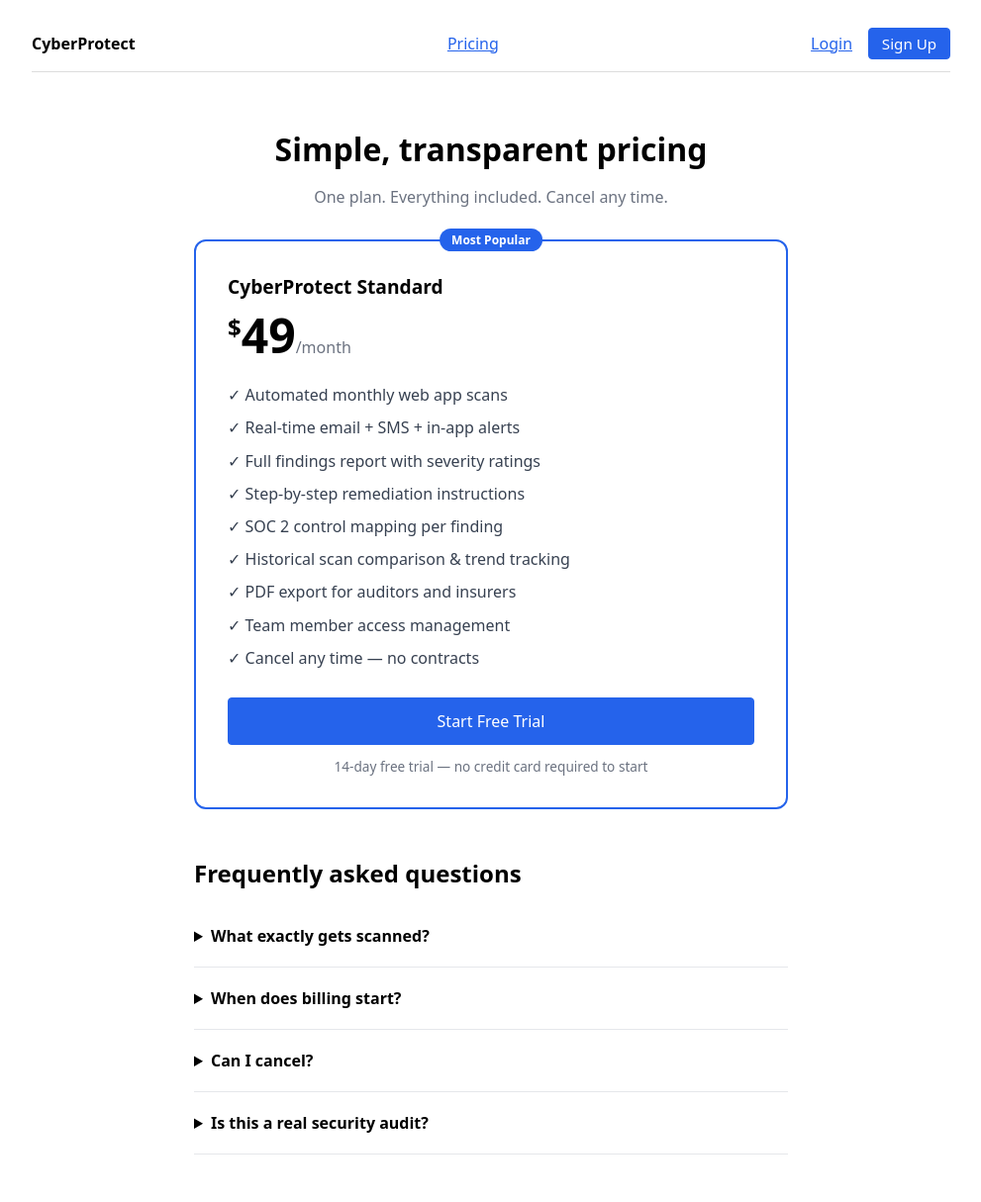
After one commit to yahia-selmasry/CyberProtect, a Flask app: page /pricing in a window 1280 px wide. The commit adds this page. Shown: the whole page at 99% size, without its empty margins (144-1135 px from the left). Run offline with Flask 3, Linux system fonts and the light colour scheme.

Commit message:
feat: add Stripe subscription billing ($49/mo)
- /pricing — public page with plan details, feature list, FAQ, and
  Sign Up CTA; visible to unauthenticated visitors
- /accounts/<id>/billing — owner-only page showing subscription status
  (active / trialing / past_due / cancelled) with Subscribe and
  Manage/Cancel buttons
- Stripe Checkout session endpoint creates a hosted payment page
- Stripe Customer Portal endpoint lets owners update payment or cancel
- /webhook/stripe syncs subscription_status on checkout.session.completed,
  customer.subscription.updated, and customer.subscription.deleted events
- Scan trigger now blocks with a redirect to /billing if subscription is
  not active or trialing
- stripe_customer_id column added to businesses table
- Pricing link added to global nav; Billing link added to dashboard cards
- Requires STRIPE_SECRET_KEY, STRIPE_PRICE_ID, STRIPE_WEBHOOK_SECRET
  env vars on Render

Co-Authored-By: Claude Sonnet 4.6 <noreply@anthropic.com>

```diff
--- a/app.py
+++ b/app.py
@@ -32,6 +32,7 @@ from routes.team import team_bp
 from routes.export import export_bp
 from routes.time_entry import time_entry_bp
 from routes.import_csv import import_bp
+from routes.billing import billing_bp
 
 app.register_blueprint(auth_bp)
 app.register_blueprint(dashboard_bp)
@@ -41,6 +42,7 @@ app.register_blueprint(team_bp)
 app.register_blueprint(export_bp)
 app.register_blueprint(time_entry_bp)
 app.register_blueprint(import_bp)
+app.register_blueprint(billing_bp)
 
 with app.app_context():
     db.create_all()
--- a/database.py
+++ b/database.py
@@ -32,6 +32,8 @@ class Business(db.Model):
     created_at = db.Column(db.DateTime, default=datetime.utcnow)
     subscription_status = db.Column(db.Enum("active", "trialing", "cancelled", "past_due", name="sub_status"), default="trialing")
     subscription_plan = db.Column(db.String(50), default="v1_standard")
+
+    stripe_customer_id = db.Column(db.String(255), nullable=True)
 
     accounts = db.relationship("Account", back_populates="business", lazy=True)
 
--- a/requirements.txt
+++ b/requirements.txt
@@ -12,3 +12,4 @@ weasyprint
 cryptography
 pytest
 pytest-flask
+stripe
--- a/routes/auth.py
+++ b/routes/auth.py
@@ -3,6 +3,12 @@ from flask_login import login_user, logout_user, login_required
 from database import db, User, TrackUser, Athlete
 
 auth_bp = Blueprint("auth", __name__)
+
+
+@auth_bp.route("/pricing")
+def pricing():
+    """Public pricing page."""
+    return render_template("pricing.html")
 
 
 @auth_bp.route("/login", methods=["GET", "POST"])
--- a/routes/scans.py
+++ b/routes/scans.py
@@ -27,6 +27,9 @@ def list_scans(account_id):
 @login_required
 def trigger_scan(account_id):
     account = _get_account_or_403(account_id)
+    if account.business.subscription_status not in ("active", "trialing"):
+        flash("Your subscription is inactive. Please subscribe to run scans.")
+        return redirect(url_for("billing.billing", account_id=account_id))
     scan = Scan(
         account_id=account_id,
         scheduled_at=datetime.utcnow(),
--- a/static/style.css
+++ b/static/style.css
@@ -38,3 +38,34 @@ pre { white-space: pre-wrap; background: #f3f4f6; padding: .5rem; border-radius:
 .severity-medium { background: #fef9c3; color: #a16207; }
 .severity-low { background: #dbeafe; color: #1d4ed8; }
 .severity-informational { background: #f3f4f6; color: #374151; }
+
+/* Pricing page */
+.pricing-wrapper { max-width: 600px; margin: 0 auto; text-align: center; padding: 2rem 0; }
+.pricing-sub { color: #6b7280; margin-bottom: 2rem; }
+.pricing-card { border: 2px solid #2563eb; border-radius: 12px; padding: 2rem; position: relative; text-align: left; }
+.pricing-badge { position: absolute; top: -13px; left: 50%; transform: translateX(-50%); background: #2563eb; color: #fff; font-size: .75rem; font-weight: 700; padding: .2rem .75rem; border-radius: 99px; white-space: nowrap; }
+.pricing-plan-name { font-size: 1.2rem; margin-bottom: .75rem; }
+.pricing-amount { font-size: 3rem; font-weight: 700; margin-bottom: 1.25rem; line-height: 1; }
+.pricing-dollar { font-size: 1.5rem; vertical-align: super; }
+.pricing-period { font-size: 1rem; font-weight: 400; color: #6b7280; }
+.pricing-features { list-style: none; margin-bottom: 1.5rem; }
+.pricing-features li { padding: .35rem 0; color: #374151; }
+.btn-lg { padding: .75rem 1.5rem; font-size: 1rem; width: 100%; text-align: center; display: block; }
+.pricing-trial-note { color: #6b7280; font-size: .85rem; margin-top: .75rem; text-align: center; }
+.pricing-faq { margin-top: 3rem; text-align: left; }
+.pricing-faq h2 { margin-bottom: 1rem; }
+.pricing-faq details { border-bottom: 1px solid #e5e7eb; padding: .75rem 0; }
+.pricing-faq details p { color: #6b7280; margin-top: .5rem; line-height: 1.6; }
+
+/* Billing page */
+.billing-card { border: 1px solid #e5e7eb; border-radius: 8px; padding: 1.25rem; margin-bottom: 1.5rem; }
+.billing-row { display: flex; justify-content: space-between; align-items: center; padding: .5rem 0; border-bottom: 1px solid #f3f4f6; }
+.billing-row:last-child { border-bottom: none; }
+.billing-label { font-weight: 600; color: #374151; }
+.billing-cta { background: #f9fafb; border: 1px solid #e5e7eb; border-radius: 8px; padding: 1.25rem; margin-bottom: 1rem; }
+.billing-cta p { margin-bottom: .75rem; color: #374151; }
+.sub-status { font-weight: 600; }
+.sub-status-active { color: #16a34a; }
+.sub-status-trialing { color: #2563eb; }
+.sub-status-past_due { color: #dc2626; }
+.sub-status-cancelled { color: #9ca3af; }
--- a/templates/base.html
+++ b/templates/base.html
@@ -8,10 +8,14 @@
 </head>
 <body>
   <nav>
-    <strong>CyberProtect</strong>
+    <strong><a href="{{ url_for('dashboard.index') }}" style="color:inherit;text-decoration:none;">CyberProtect</a></strong>
+    <a href="{{ url_for('auth.pricing') }}">Pricing</a>
     {% if current_user.is_authenticated %}
-      <span>{{ current_user.email }}</span>
+      <span style="margin-left:auto;">{{ current_user.email }}</span>
       <a href="{{ url_for('auth.logout') }}">Logout</a>
+    {% else %}
+      <a href="{{ url_for('auth.login') }}" style="margin-left:auto;">Login</a>
+      <a href="{{ url_for('auth.register') }}" class="btn btn-primary" style="padding:.3rem .8rem;">Sign Up</a>
     {% endif %}
   </nav>
   <main>
--- a/templates/dashboard.html
+++ b/templates/dashboard.html
@@ -10,6 +10,7 @@
       <a href="{{ url_for('scans.list_scans', account_id=m.account_id) }}">View Scans</a>
       {% if m.role == 'owner' %}
         <a href="{{ url_for('team.manage_team', account_id=m.account_id) }}">Manage Team</a>
+        <a href="{{ url_for('billing.billing', account_id=m.account_id) }}">Billing</a>
       {% endif %}
     </div>
   {% endfor %}
--- /dev/null
+++ b/templates/pricing.html
@@ -0,0 +1,53 @@
+{% extends "base.html" %}
+{% block title %}Pricing — CyberProtect{% endblock %}
+{% block content %}
+<div class="pricing-wrapper">
+  <h1>Simple, transparent pricing</h1>
+  <p class="pricing-sub">One plan. Everything included. Cancel any time.</p>
+
+  <div class="pricing-card">
+    <div class="pricing-badge">Most Popular</div>
+    <h2 class="pricing-plan-name">CyberProtect Standard</h2>
+    <div class="pricing-amount">
+      <span class="pricing-dollar">$</span>49<span class="pricing-period">/month</span>
+    </div>
+    <ul class="pricing-features">
+      <li>&#10003; Automated monthly web app scans</li>
+      <li>&#10003; Real-time email + SMS + in-app alerts</li>
+      <li>&#10003; Full findings report with severity ratings</li>
+      <li>&#10003; Step-by-step remediation instructions</li>
+      <li>&#10003; SOC 2 control mapping per finding</li>
+      <li>&#10003; Historical scan comparison &amp; trend tracking</li>
+      <li>&#10003; PDF export for auditors and insurers</li>
+      <li>&#10003; Team member access management</li>
+      <li>&#10003; Cancel any time — no contracts</li>
+    </ul>
+    {% if current_user.is_authenticated %}
+      <a href="{{ url_for('dashboard.index') }}" class="btn btn-primary btn-lg">Go to Dashboard</a>
+    {% else %}
+      <a href="{{ url_for('auth.register') }}" class="btn btn-primary btn-lg">Start Free Trial</a>
+      <p class="pricing-trial-note">14-day free trial — no credit card required to start</p>
+    {% endif %}
+  </div>
+
+  <div class="pricing-faq">
+    <h2>Frequently asked questions</h2>
+    <details>
+      <summary>What exactly gets scanned?</summary>
+      <p>CyberProtect scans the domain URL you register for missing security headers, HTTPS enforcement, open directory listings, exposed sensitive files (.env, admin panels), insecure cookie flags, and verbose error page disclosure. New checks are added regularly.</p>
+    </details>
+    <details>
+      <summary>When does billing start?</summary>
+      <p>Your 14-day free trial starts the moment you register. No credit card is needed until the trial ends. You'll receive an email reminder before you're charged.</p>
+    </details>
+    <details>
+      <summary>Can I cancel?</summary>
+      <p>Yes — cancel any time from your billing page. Your access continues until the end of the current billing period.</p>
+    </details>
+    <details>
+      <summary>Is this a real security audit?</summary>
+      <p>CyberProtect performs automated passive scanning. It is not a penetration test or formal audit. Reports are intended as evidence of ongoing security monitoring and SOC 2 alignment, not as a certification.</p>
+    </details>
+  </div>
+</div>
+{% endblock %}
```
Also changed, not shown: routes/billing.py (added, +134 -0 lines), templates/billing.html (added, +59 -0 lines).
